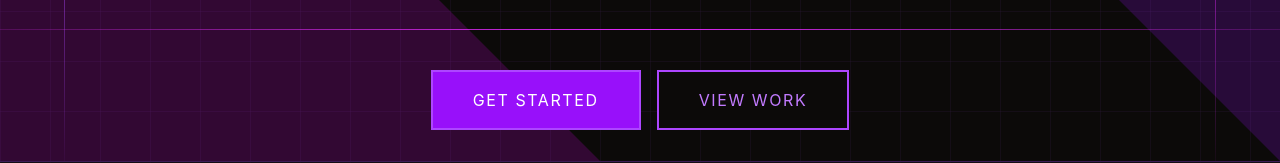
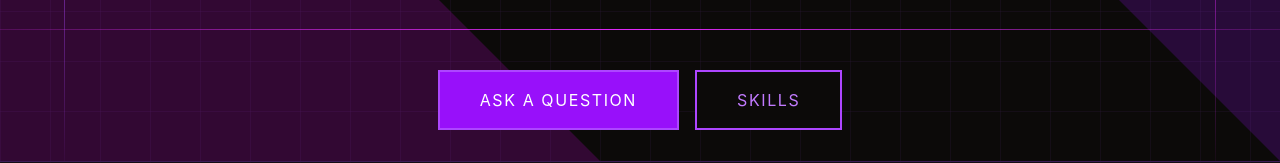
Before and after one commit to bondaritechart/ivanbondar133, a Next.js app: page / in a window 1280 px wide. Shown: the part 639-802 px from the top of the page. Built offline with nearby package versions, Linux system fonts and the light colour scheme; no server answers.

Commit message:
analytics fix

```diff
--- a/src/components/Hero.tsx
+++ b/src/components/Hero.tsx
@@ -64,7 +64,7 @@ export const Hero = () => (
           className="group relative w-full overflow-hidden border-2 border-purple-500 bg-purple-600 px-8 py-3 text-center transition-all duration-300 hover:bg-purple-500 sm:w-auto md:px-10 md:py-4"
         >
           <span className="relative text-sm tracking-widest text-white uppercase md:text-base">
-            Get Started
+            Ask a question
           </span>
         </a>
 
@@ -72,7 +72,7 @@ export const Hero = () => (
           href="#work"
           className="group relative w-full border-2 border-purple-500 bg-stone-950 px-8 py-3 text-center text-sm tracking-widest text-purple-400 uppercase transition-all duration-300 hover:bg-purple-500 hover:text-white sm:w-auto md:px-10 md:py-4 md:text-base"
         >
-          View Work
+          Skills
         </a>
       </motion.div>
     </motion.div>
```
